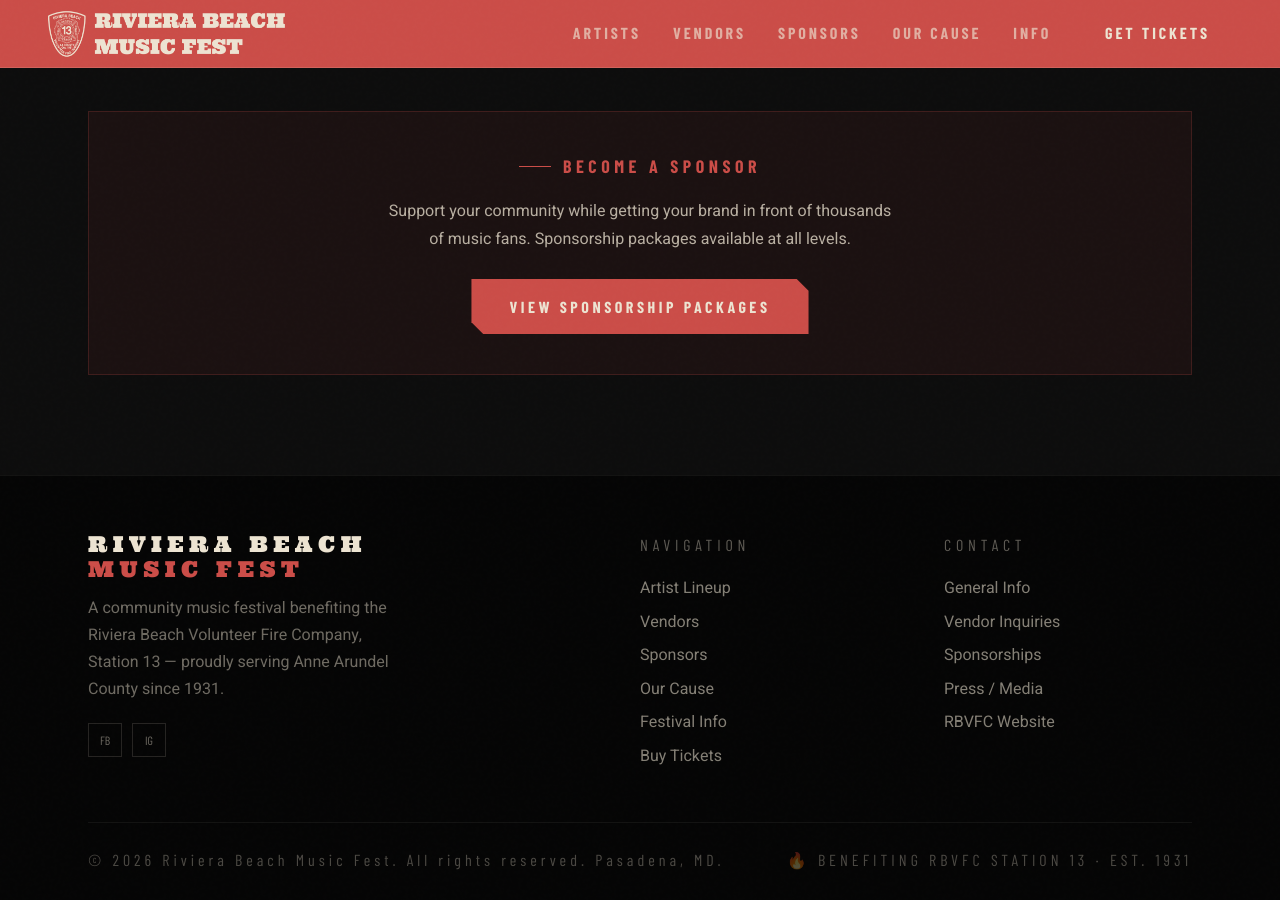
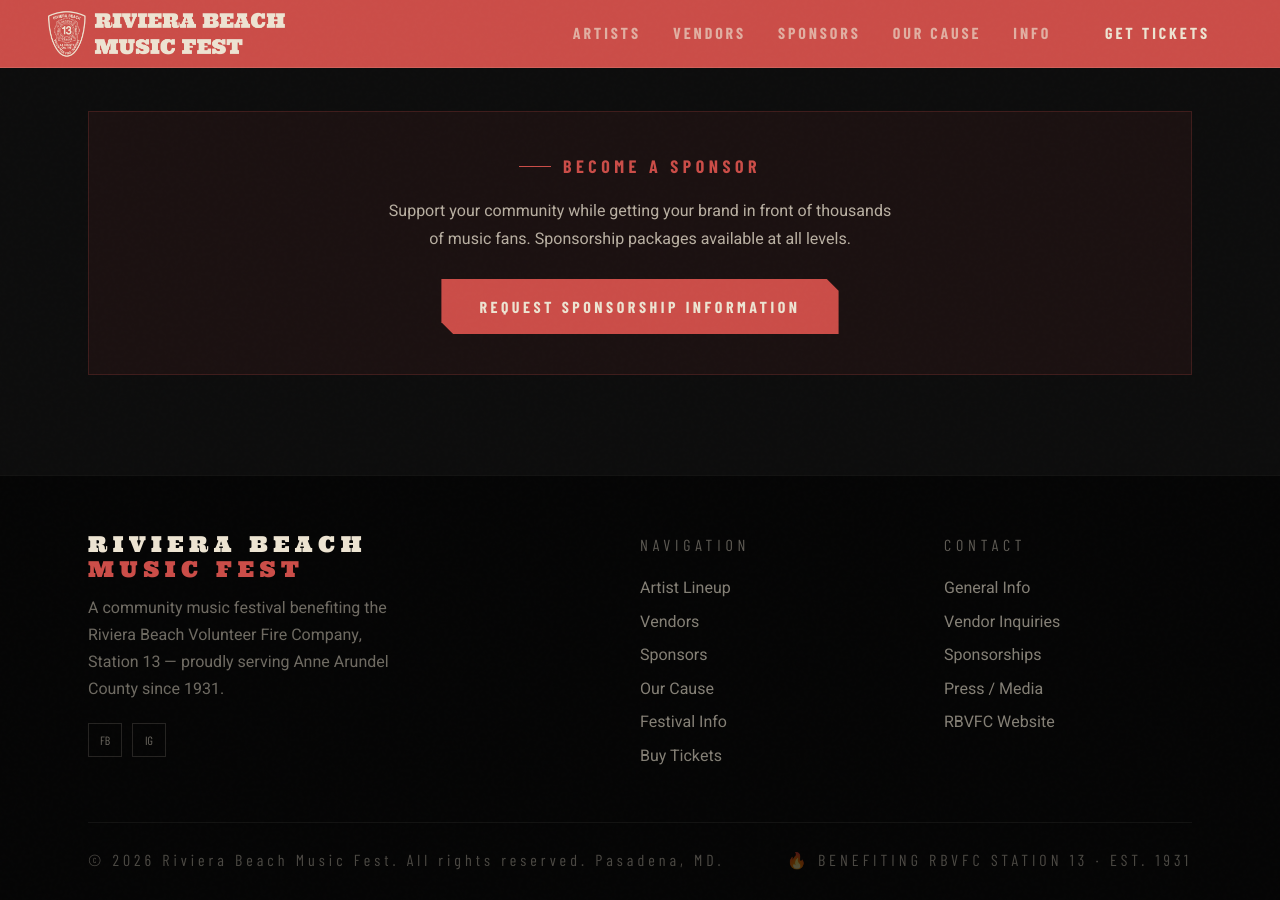
Before and after one commit to RBVFC/rbmf, a Jekyll site: the page built from sponsors/index.html, in a window 1280 px wide and 900 px high, scrolled down 2038 px. Built offline with Jekyll 4.4.1, drawn with Linux system fonts in a browser that asks for light colours; some web fonts are replaced.

Commit message:
Update sponsorship link text to 'Request Sponsorship Information' (#112)

```diff
--- a/sponsors/index.html
+++ b/sponsors/index.html
@@ -125,7 +125,7 @@ description: "Sponsors of Riviera Beach Music Fest 2026 — supporting RBVFC Sta
       <p style="font-size:16px;opacity:0.75;max-width:520px;margin:0 auto 26px;line-height:1.75;">
         Support your community while getting your brand in front of thousands of music fans. Sponsorship packages available at all levels.
       </p>
-      <a href="mailto:{{ site.festival.email_sponsors }}" class="btn btn--primary">View Sponsorship Packages</a>
+      <a href="mailto:{{ site.festival.email_sponsors }}" class="btn btn--primary">Request Sponsorship Information</a>
     </div>
 
   </div>
```
